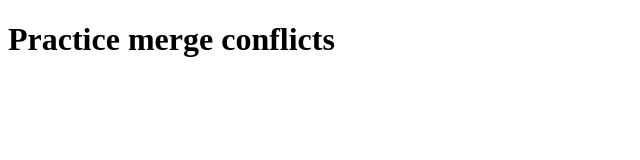
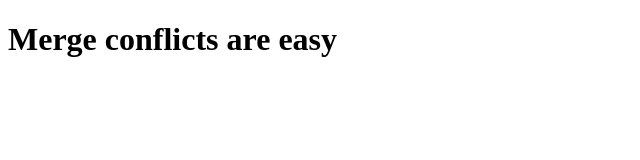
Before and after one commit to wilsonsiaw/merge_conflicts_practice, a plain HTML site: page index.html in a window 1280 px wide. Shown: the whole page, without its empty margins (0-640 px from the left). Drawn offline with Linux system fonts and the light colour scheme.

Commit message:
Change h1 tag content

```diff
--- a/index.html
+++ b/index.html
@@ -6,6 +6,6 @@
     <title>Merge Conflicts</title>
 </head>
 <body>
-    <h1>Practice merge conflicts</h1>
+    <h1>Merge conflicts are easy</h1>
 </body>
 </html>
```
